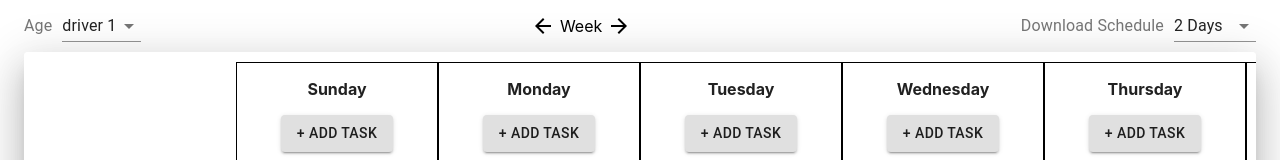
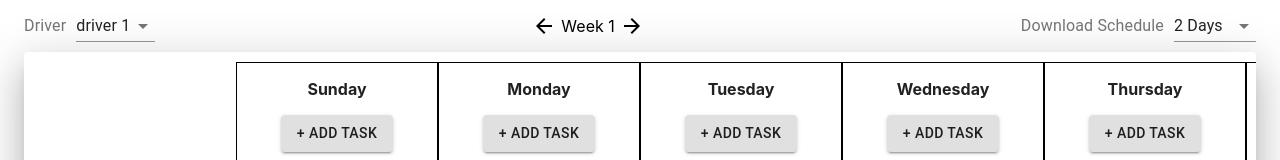
Before and after one commit to Leejoosub/Rose-Rocket-coding-challenge, a React (Create React App) app: page / in a window 1280 px wide. Shown: the top 160 px of the page. Built offline with nearby package versions, Linux system fonts and the light colour scheme.

Commit message:
made the week increase and decrease by pushing arrow buttons

```diff
--- a/src/App.tsx
+++ b/src/App.tsx
@@ -6,6 +6,7 @@ import { Scheduler } from './components/features/Scheduler/Scheduler';
 function App() {
   return (
     <div className="App">
+      {/* jlee delete after */}
       {/* <Counter /> */}
       <Scheduler />
     </div>
--- a/src/components/UI/TopMenu/TopMenu.tsx
+++ b/src/components/UI/TopMenu/TopMenu.tsx
@@ -8,12 +8,20 @@ import ArrowForward from "@material-ui/icons/ArrowForward";
 
 import styles from "./TopMenu.module.css";
 import { DRIVER1, DRIVER2, DRIVER3 } from "../../../GlobalVar";
+import { useDispatch, useSelector } from "react-redux";
+import {
+  increaseWeek,
+  decreaseWeek,
+  selectWeek
+} from "../../features/Scheduler/SchedulerSlice";
 
 export const TopMenu = () => {
+  const dispatch = useDispatch();
+  const week = useSelector(selectWeek);
   return (
     <div className={styles.topMenu}>
       <div className={styles.pickerContainer}>
-        <InputLabel htmlFor="select">Age</InputLabel>
+        <InputLabel htmlFor="select">Driver</InputLabel>
         <NativeSelect
           className={styles.picker}
           id="select"
@@ -31,12 +39,12 @@ export const TopMenu = () => {
       <div className={styles.pickerContainer}>
         <ArrowBack
           className={styles.icon}
-          onClick={() => console.log("left")}
+          onClick={() => dispatch(decreaseWeek())}
         />
-        <p>Week</p>
+        <p>{`Week ${week}`}</p>
         <ArrowForward
           className={styles.icon}
-          onClick={() => console.log("right")}
+          onClick={() => dispatch(increaseWeek())}
         />
       </div>
 
--- a/src/components/features/Scheduler/SchedulerSlice.ts
+++ b/src/components/features/Scheduler/SchedulerSlice.ts
@@ -1,29 +1,42 @@
 import { createSlice, PayloadAction } from "@reduxjs/toolkit";
 import { AppThunk, RootState } from "../../../app/store";
+import {
+  DriversMap,
+  TaskDetails,
+} from "../../../models/Schedule/ScheduleModel";
+import { DRIVER1, DRIVER2, DRIVER3 } from "../../../GlobalVar";
 
 interface SchedulerState {
-  test: string
+  // Drivers: DriversMap;
+  Drivers: DriversMap;
+  currentWeek: number;
 }
 
 const initialState: SchedulerState = {
-  test: 'hi'
+  Drivers: { [DRIVER1]: {}, [DRIVER2]: {}, [DRIVER3]: {} },
+
+  currentWeek: 1,
 };
 
 export const schedulerSlice = createSlice({
   name: "scheduler",
   initialState,
   reducers: {
-    changeTest: (state, action: PayloadAction<string>) => {
-      state.test = action.payload
-    }
+    increaseWeek: (state) => {
+      if (state.currentWeek < 52) state.currentWeek += 1;
+    },
+    decreaseWeek: (state) => {
+      if (state.currentWeek > 1) {
+        state.currentWeek -= 1;
+      }
+    },
   },
 });
 
 //ADD ALL ACTIONS HERE
-export const {changeTest} = schedulerSlice.actions;
+export const { increaseWeek, decreaseWeek } = schedulerSlice.actions;
 
 //ADD ALL GET VALUES HERE
-export const selectSOMETHING = (state: RootState) => state.scheduler.test;
-
+export const selectWeek = (state: RootState) => state.scheduler.currentWeek;
 
 export default schedulerSlice.reducer;
--- /dev/null
+++ b/src/models/Schedule/ScheduleModel.ts
@@ -0,0 +1,21 @@
+// export type DriversMap = Map<string, WeeksMap>;
+
+export type DriversMap = { [driver: string]: WeeksMap };
+
+// export type WeeksMap = Map<number, DaysMap>;
+export type WeeksMap = { [week: number]: DaysMap };
+
+// export type DaysMap = Map<number, HoursMap>;
+export type DaysMap = { [day: number]: HoursMap };
+
+// export type HoursMap = Map<number, {}>;
+export type HoursMap = { [hour: number]: TaskDetails };
+
+export type TaskDetails = {
+  endHour: number;
+  task: Tasks;
+  location: string;
+  additionalInfo: string;
+};
+
+export type Tasks = "pickup" | "dropoff" | "other";
```
Also changed, not shown: src/models/Schedule/Schedule.ts (deleted, +0 -16 lines).
